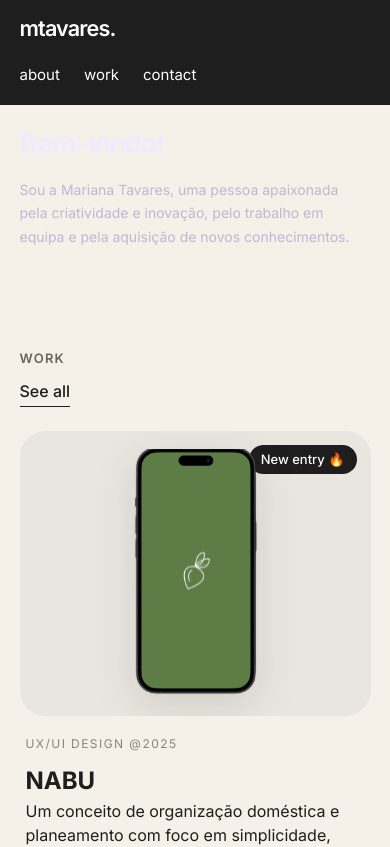
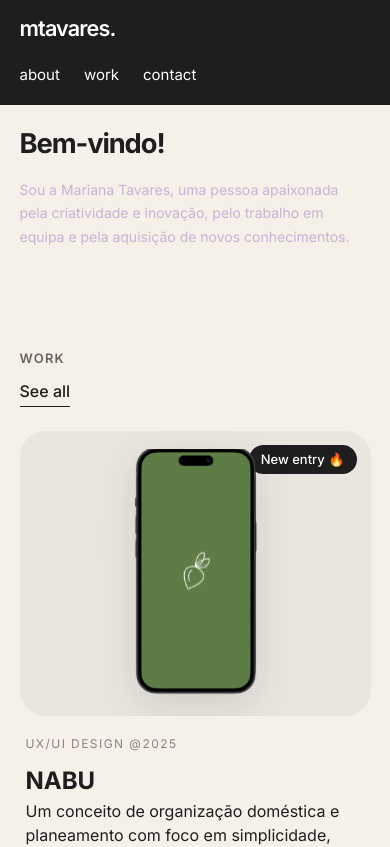
Before and after one commit to MLT05/mtavares., a React (Vite) app: page / in a window 390 px wide. Shown: the top 847 px of the page. Built offline with nearby package versions, Linux system fonts and the light colour scheme.

Commit message:
HERO- 1E1E1E

```diff
--- a/src/index.css
+++ b/src/index.css
@@ -1065,7 +1065,7 @@ img {
     line-height: 1.12;
     font-weight: 700;
     letter-spacing: -0.04em;
-    color: #f0eaff;
+    color: #1e1e1e;
     margin-bottom: 18px;
   }
 
```
